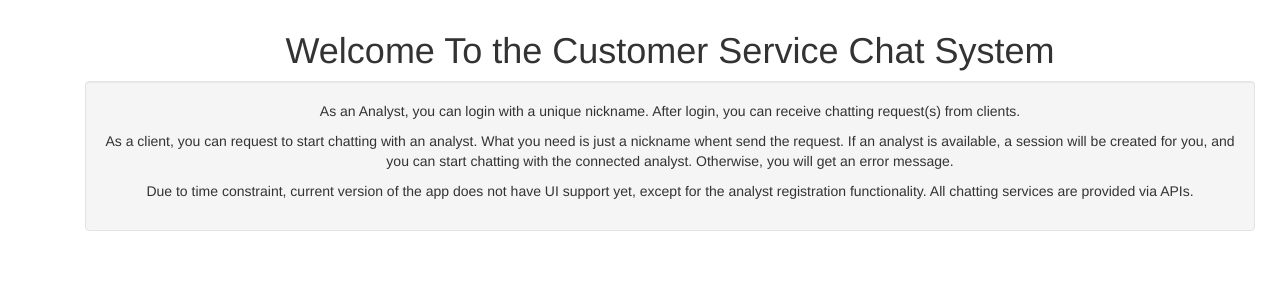
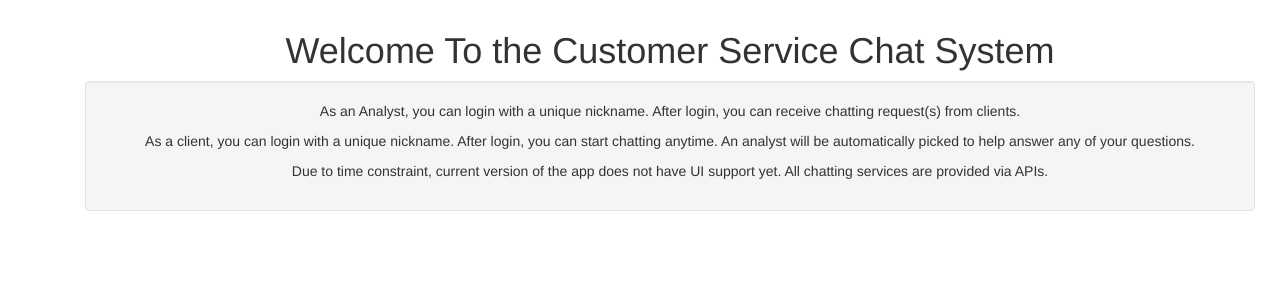
Before and after one commit to chuan2019/chat-demo, a Flask app: page / in a window 1280 px wide. Shown: the part 52-350 px from the top of the page. Run offline with Flask 2, Linux system fonts and the light colour scheme; parts of the project's set-up code (start-up, migrations or seed data) failed here and were passed over; some libraries are stand-ins or nearby versions.

Commit message:
Update index.html

```diff
--- a/chat/app/templates/index.html
+++ b/chat/app/templates/index.html
@@ -31,15 +31,13 @@
                                     receive chatting request(s) from clients.
                                 </p>
                                 <p>
-                                    As a client, you can request to start chatting with an analyst.
-                                    What you need is just a nickname whent send the request. If an analyst is
-                                    available, a session will be created for you, and you can start chatting
-                                    with the connected analyst. Otherwise, you will get an error message.
+                                    As a client, you can login with a unique nickname. After login, you can
+                                    start chatting anytime. An analyst will be automatically picked to help
+                                    answer any of your questions.
                                 </p>
                                 <p>
                                     Due to time constraint, current version of the app does not have UI support
-                                    yet, except for the analyst registration functionality. All chatting services
-                                    are provided via APIs.
+                                    yet. All chatting services are provided via APIs.
                                 </p>
                             </div>
                         </div>
```
